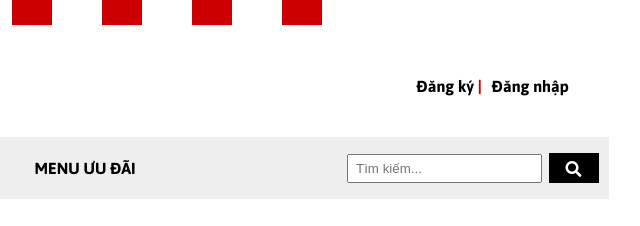
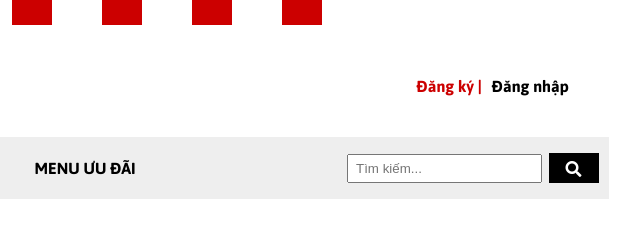
Before and after one commit to maigam0809/kfc, a plain HTML site: page dang_ky.html in a window 1280 px wide. Shown: the top 226 px of the page, 543-1183 px from the left. Drawn offline with Linux system fonts and the light colour scheme.

Commit message:
hello day code

```diff
--- a/dang_ky.html
+++ b/dang_ky.html
@@ -39,7 +39,7 @@
                 </a>
             </div>
             <ul class="header__bottom-list">
-                <li class="header__item active"><a href="dang_ky.html" class="header__link link_item">Đăng ký <span
+                <li class="header__item "><a href="dang_ky.html" class="header__link link_item active">Đăng ký <span
                             style="color: var(--primary-color)">|</span></a></li>
                 <li class="header__item"><a href="dang_nhap.html" class="header__link">Đăng nhập</a></li>
             </ul>
```
Also changed, not shown: dang_nhap.html (+1 -1 lines).
